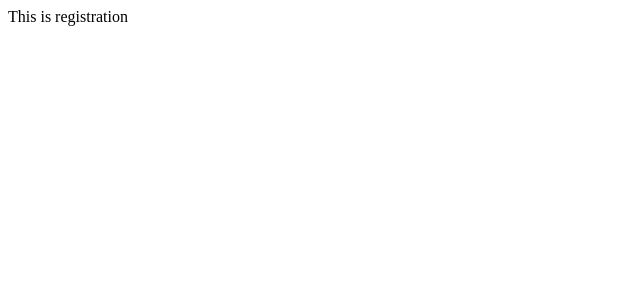
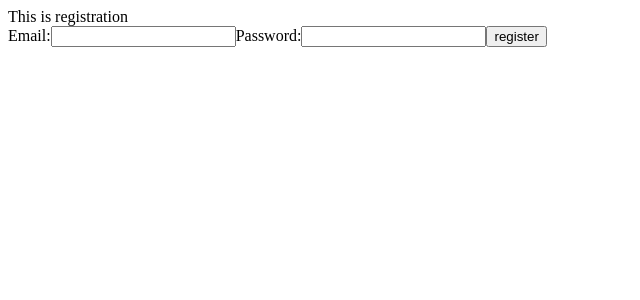
Before and after one commit to team-nodebase-mvp/fitness-tracker, a React app: page / in a window 1280 px wide. Both pictures are taken after a click on the button "Register". Shown: the top 300 px of the page, without its empty margins (0-640 px from the left). Built offline with nearby package versions, Linux system fonts and the light colour scheme; the HTML template or start-up script is replaced by a standard one.

Commit message:
added elements to registration component

```diff
--- a/react-client/src/components/Registration.jsx
+++ b/react-client/src/components/Registration.jsx
@@ -1,8 +1,13 @@
 import React from 'react';
 
 const Registration = (props) => (
-  <div>
-      This is registration
-  </div>
+  <form>
+      <div>This is registration</div>
+      <label>Email:</label>
+      <input type="email"></input>
+      <label>Password:</label>
+      <input type="password"></input>
+      <input type="submit" value="register"></input>
+  </form>
 )
 export default Registration
```
Also changed, not shown: 1 other file (tests, documents, lock files or other folders).
